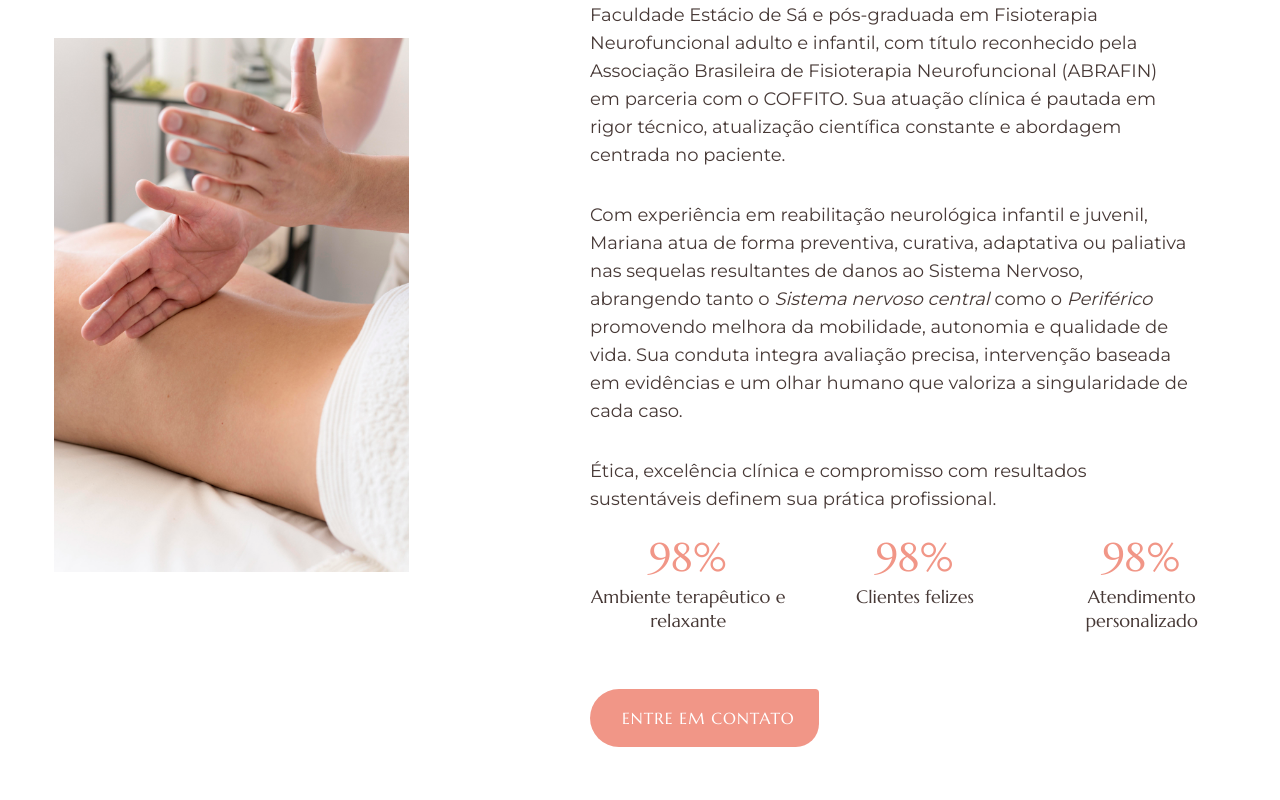
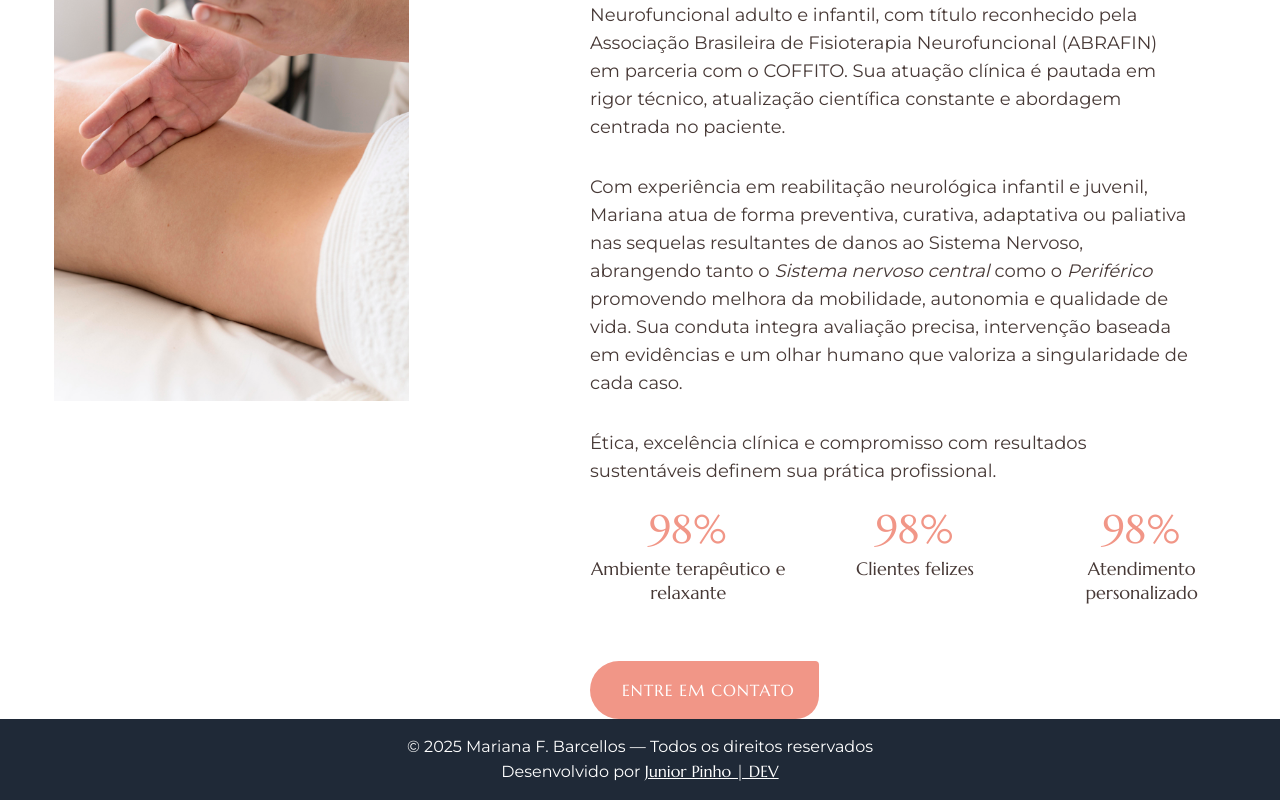
Before and after one commit to juniorpinhodev/mariana_barcellos, a Next.js app: page /sobre in a window 1280 px wide. Shown: the part 233-1033 px from the top of the page. Before the commit the page ends 980 px from the top, so only its background shows below. Built offline with nearby package versions, Linux system fonts and the light colour scheme.

Commit message:
feat: 🎸 Cria o footer

```diff
--- a/app/contato/page.jsx
+++ b/app/contato/page.jsx
@@ -21,7 +21,7 @@ const contato = () => {
     <motion.section
       initial={{ opacity: 0 }}
       animate={{ opacity: 1, transition: { delay: 2 } }}
-      className="min-h-screen flex items-center overflow-x-hidden relative"
+      className="flex items-center overflow-x-hidden relative pt-[150px]"
     >
       <div className="container mx-auto pt-48 pb-12 xl:pt-32 xl:pb-0">
         <div className="flex flex-col gap-12 xl:flex-row h-full">
--- a/app/globals.css
+++ b/app/globals.css
@@ -3,8 +3,11 @@
 @tailwind utilities;
 
 @layer base {
+  html, body {
+    height: 100%;
+  }
   body {
-    @apply font-secondary bg-secondary text-base text-primary;
+    @apply font-secondary bg-secondary text-base text-primary flex flex-col;
   }
   h1,
   h2,
--- a/app/layout.jsx
+++ b/app/layout.jsx
@@ -6,6 +6,7 @@ import Header from "@/components/Header";
 import CursorProvider from "@/components/CursorContext";
 import Transition from "@/components/Transition";
 import PageTransition from "@/components/PageTransition";
+import Footer from "@/components/Footer"; // Import the Footer component
 
 
 const marcellus = Marcellus({
@@ -30,9 +31,12 @@ export default function RootLayout({ children }) {
         <CursorProvider>
           <Transition />
           <Header />
-          <PageTransition>
-            { children }
-          </PageTransition>
+          <div className="flex-grow">
+            <PageTransition>
+              { children }
+            </PageTransition>
+          </div>
+          <Footer />
         </CursorProvider>
       </body>
     </html>
--- a/app/page.jsx
+++ b/app/page.jsx
@@ -11,7 +11,7 @@ const Home = () => {
     <motion.section
       initial={{ opacity: 0 }}
       animate={{ opacity: 1, transition: { delay: 2 } }}
-      className="min-h-screen flex items-center overflow-x-hidden"
+      className="flex items-center overflow-x-hidden pt-[150px]"
     >
       <div className="container mx-auto">
         <div className="flex flex-col xl:flex-row items-center h-full">
--- a/app/servicos/page.jsx
+++ b/app/servicos/page.jsx
@@ -11,7 +11,7 @@ const Servicos = () => {
     <motion.section
       initial={{ opacity: 0 }}
       animate={{ opacity: 1, transition: { delay: 0.5 } }}
-      className="min-h-screen flex items-center overflow-x-hidden pt-[120px] xl:pt-0"
+      className="flex items-center overflow-x-hidden pt-[80px]"
     >
       <div className="container mx-auto flex flex-col xl:flex-row items-center justify-between gap-8 xl:gap-0">
         {/* texto */}
--- a/app/sobre/page.jsx
+++ b/app/sobre/page.jsx
@@ -11,10 +11,10 @@ const sobre = () => {
     <motion.section
       initial={{ opacity: 0 }}
       animate={{ opacity: 1, transition: { delay: 2 } }}
-      className="min-h-screen flex items-center overflow-x-hidden"
+      className="flex overflow-x-hidden pt-[100px]"
     >
-      <div className="container mx-auto flex items-center pt-[140px] pb-12 xl:pt-32 xl:pb-0 px-4 xl:px-0">
-        <div className="w-full h-full flex flex-col xl:flex-row items-center justify-between gap-8 xl:gap-0">
+      <div className="container mx-auto flex pb-12 xl:pb-0 px-4 xl:px-0">
+        <div className="w-full h-full flex flex-col xl:flex-row justify-between gap-8 xl:gap-0 flex-grow">
           {/* imagem */}
           <motion.div
           onMouseEnter={mouseEnterHandler}
--- /dev/null
+++ b/components/Footer.jsx
@@ -0,0 +1,25 @@
+
+import Link from 'next/link';
+
+const Footer = () => {
+  return (
+    <footer className="bg-gray-800 text-white py-4">
+      <div className="container mx-auto text-center">
+        <p>© 2025 Mariana F. Barcellos — Todos os direitos reservados</p>
+        <p>
+          Desenvolvido por{' '}
+          <Link
+            href="https://www.juniorpinho.dev"
+            target="_blank"
+            rel="noopener noreferrer"
+            className="underline"
+          >
+            Junior Pinho | DEV
+          </Link>
+        </p>
+      </div>
+    </footer>
+  );
+};
+
+export default Footer;
```
